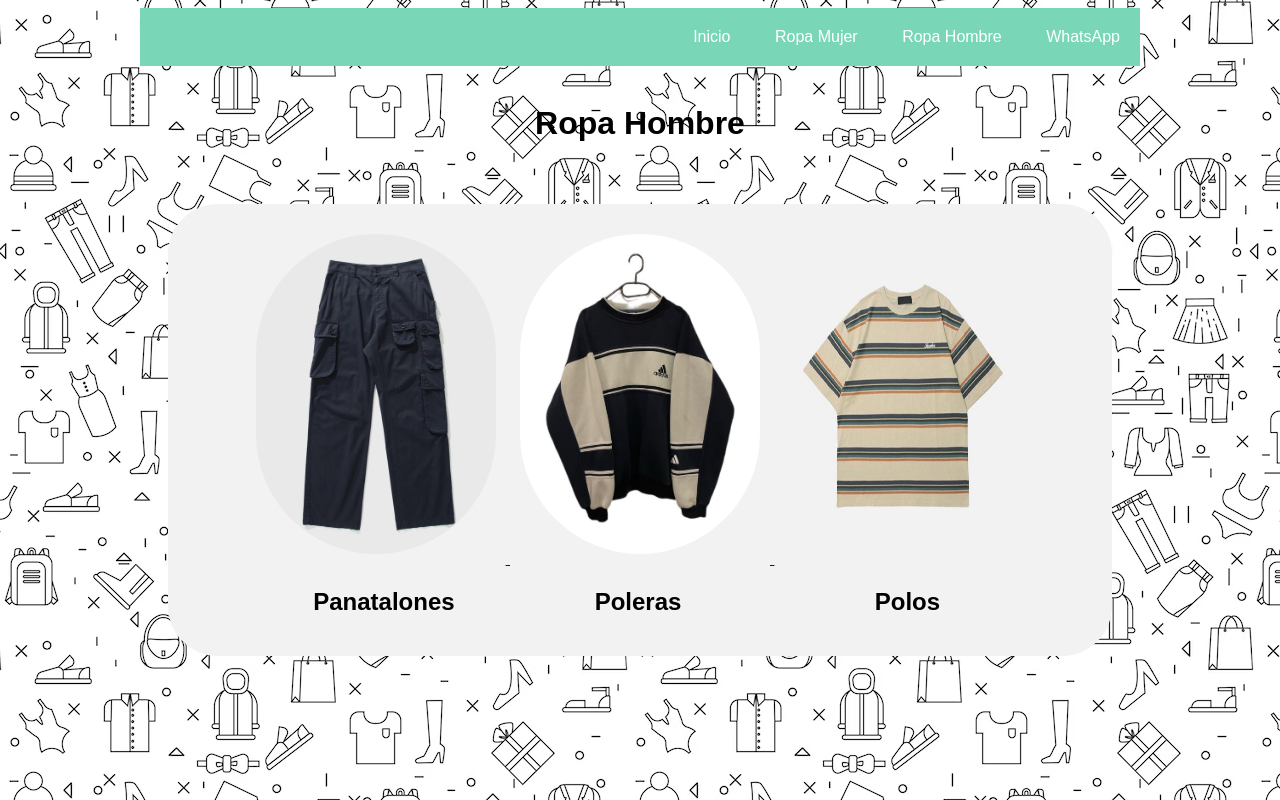
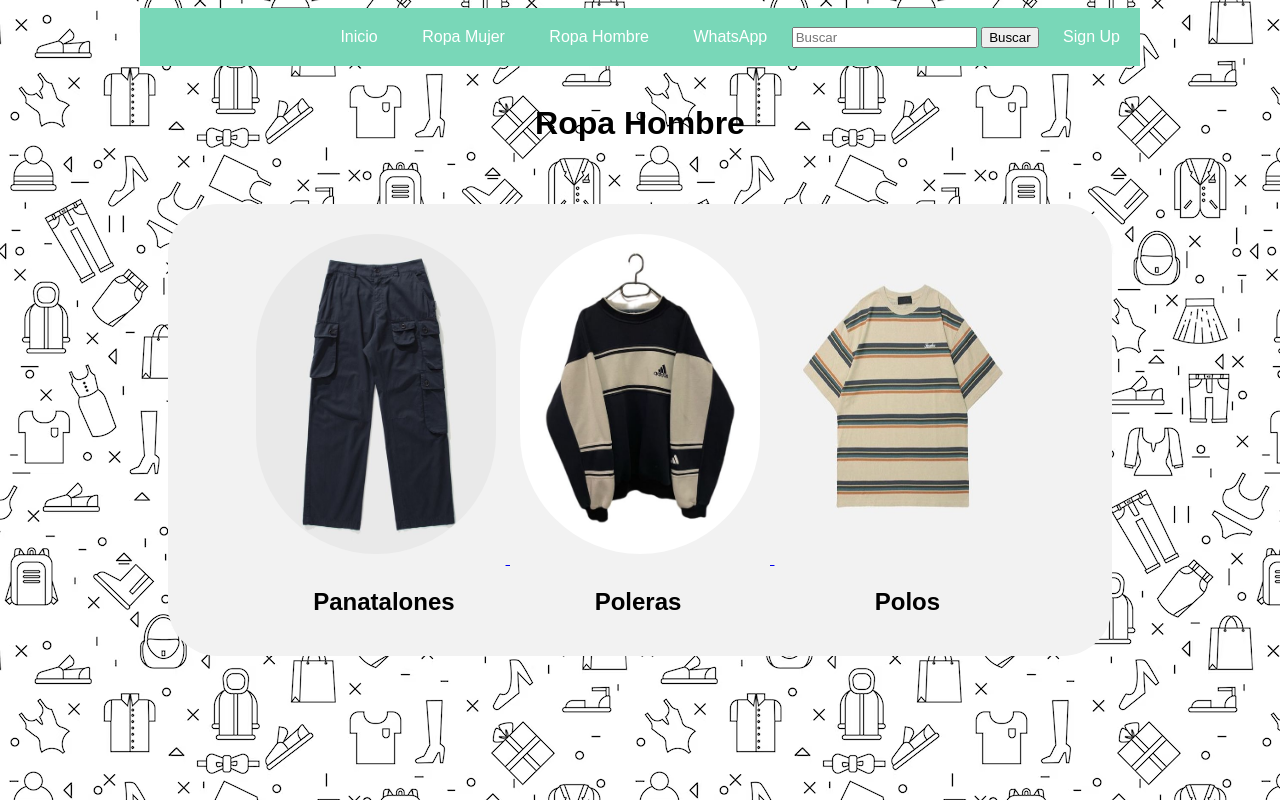
Before and after one commit to mafer44/PROJECT2-DDW, a plain HTML site: page MenuHombre.html in a window 1280 px wide. Drawn offline with Linux system fonts and the light colour scheme.

Commit message:
Actualizando

```diff
--- a/Estilomenumujer.css
+++ b/Estilomenumujer.css
@@ -29,9 +29,9 @@ h1{text-align: center;}
 
 
 #Navegador{
-    text-align: right;
-    background-color: rgb(121, 215, 184);
-  }
+  text-align: right;
+  background-color: rgb(121, 215, 184);
+}
   .menu{
     list-style: none;
     padding: 0;
--- a/MenuHombre.html
+++ b/MenuHombre.html
@@ -8,14 +8,25 @@
     </head>
     <body>
         <div id="Navegador">
-            <ul class="menu">
+            <nav class="navbar navbar-rgb(121, 215, 184); bg-rgb(121, 215, 184);">
+                <div class="container-fluid">
+                  <ul class="menu">
                     <ul>
-                        <li><a href="ModayEstilo.html">Inicio</a></li>
-                        <li><a href="Menuropamujer.html">Ropa Mujer</a></li>
-                        <li><a href="MenuropaHombre.html">Ropa Hombre</a></li>
-                        <li> <a target="#" href="https://web.whatsapp.com/send?phone=987287557"> WhatsApp</a></li>
 
-                    </ul>
+                            <li><a href="ModayEstilo.html">Inicio</a></li>
+                            <li><a href="Menuropamujer.html">Ropa Mujer</a></li>
+                            <li><a href="MenuHombre.html">Ropa Hombre</a></li>
+                            <li> <a target="_blank" href="https://web.whatsapp.com/send?phone=987287557"> WhatsApp</a></li>
+
+                            <li> <form class="d-flex">
+                    <input class="form-control me-2" type="search" placeholder="Buscar" aria-label="Search">
+                    <button class="btn btn-sm btn-outline-secondary" type="submit">Buscar</button>
+                  </form></li>
+                  <li><a href="Formulario.html">Sign Up</a></li>
+                </ul>
+                </div>
+              </nav>
+          </div>
         </div>
         <br>
         <h1>Ropa Hombre</h1>
```
Also changed, not shown: Formulario.html (+12 -3 lines), Menuropamujer.html (+2 -1 lines), ModayEstilo.html (+1 -1 lines).
